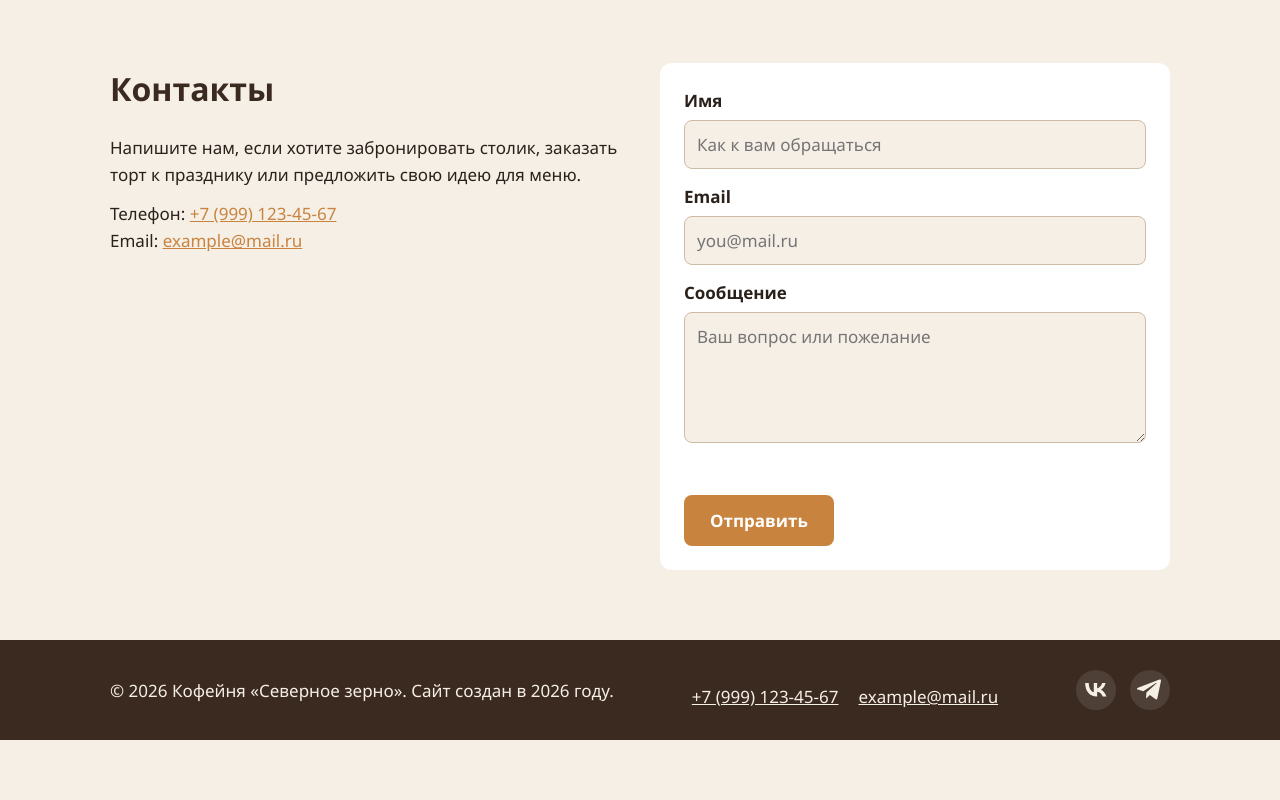
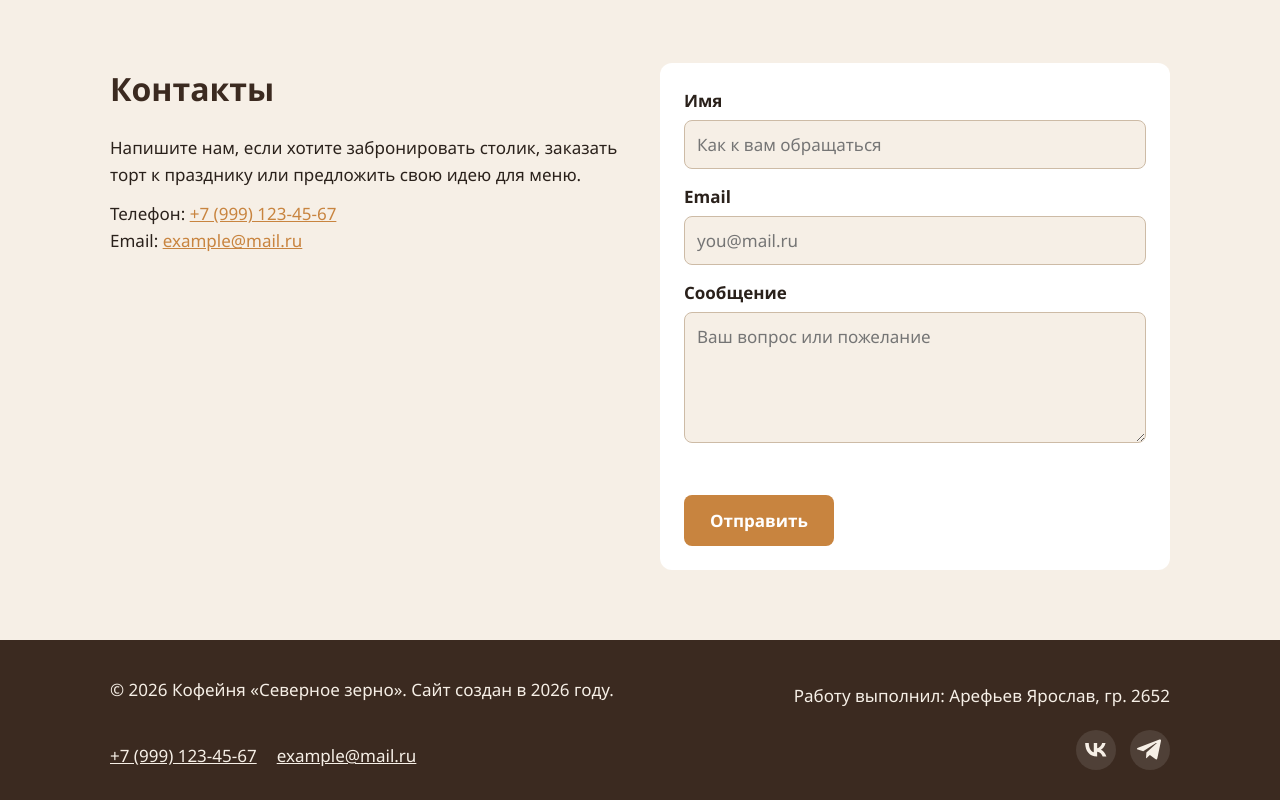
Before and after one commit to ppippironi/kofeynya, a plain HTML site: page index.html in a window 1280 px wide. Shown: the part 2242-3042 px from the top of the page. Before the commit the page ends 2982 px from the top, so only its background shows below. Drawn offline with Linux system fonts and the light colour scheme.

Commit message:
Update index.html

```diff
--- a/index.html
+++ b/index.html
@@ -3,7 +3,7 @@
 <head>
   <meta charset="UTF-8">
   <meta name="viewport" content="width=device-width, initial-scale=1">
-  <title>Кофейня «Северное зерно»</title>
+  <title>Кофейня «Северное зерно» | Арефьев Ярослав, 2652</title>
   <meta name="description" content="Небольшая кофейня в Санкт-Петербурге: свежая обжарка, домашняя выпечка, тихие столики у окна.">
   <link rel="icon" href="img/logo.svg" type="image/svg+xml">
   <link rel="stylesheet" href="style.css">
@@ -97,6 +97,7 @@
 <footer class="footer">
   <div class="container footer__inner">
     <p>© 2026 Кофейня «Северное зерно». Сайт создан в 2026 году.</p>
+    <p class="author">Работу выполнил: Арефьев Ярослав, гр. 2652</p>
     <p class="footer__contacts">
       <a href="tel:+79991234567">+7 (999) 123-45-67</a>
       <a href="mailto:example@mail.ru">example@mail.ru</a>
```
